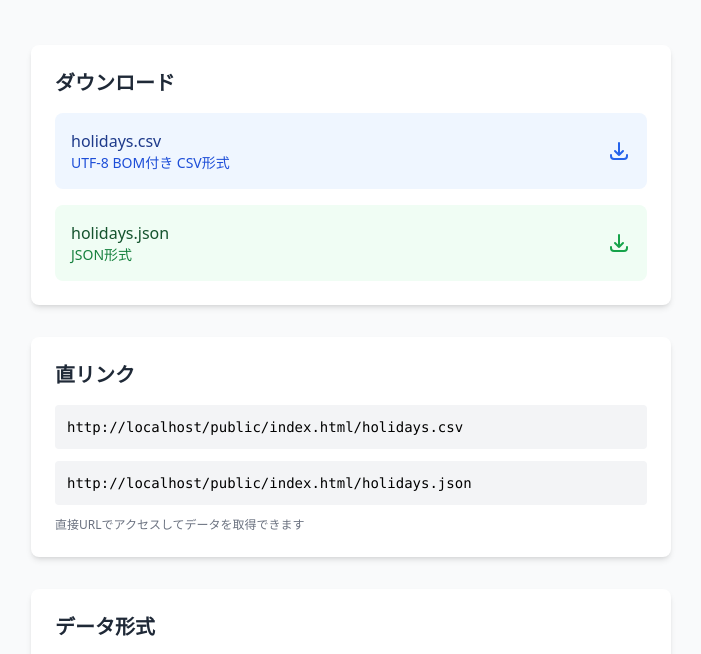
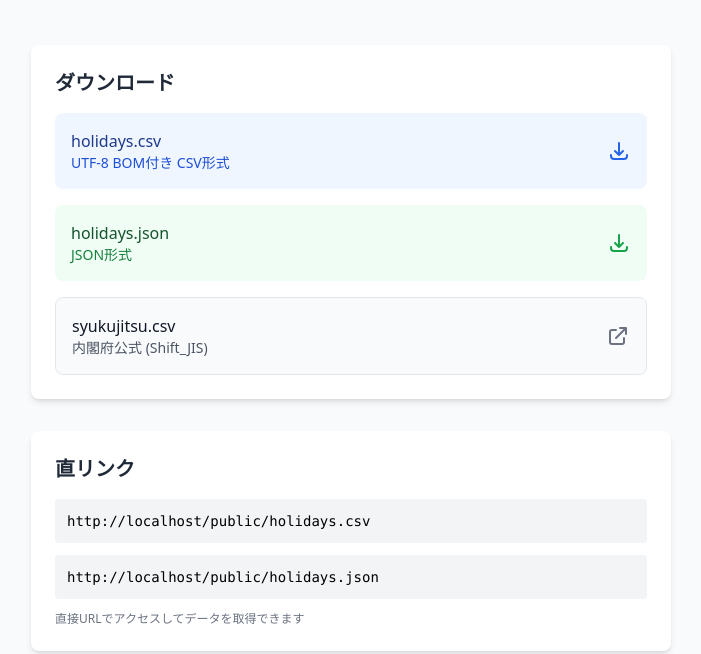
Before and after one commit to cti1650/japan-holidays-data, a website: page public/index.html in a window 1280 px wide. Shown: the part 119-773 px from the top of the page, without its empty margins (289-990 px from the left). Drawn offline with nearby package versions, Linux system fonts and the light colour scheme.

Commit message:
feat: フォーマットチェック追加

```diff
--- a/package.json
+++ b/package.json
@@ -15,6 +15,7 @@
   ],
   "license": "MIT",
   "devDependencies": {
+    "@types/node": "^25.3.3",
     "tsx": "^4.7.0",
     "typescript": "^5.3.0"
   },
--- a/public/index.html
+++ b/public/index.html
@@ -71,6 +71,30 @@
                 />
               </svg>
             </a>
+            <a
+              href="https://www8.cao.go.jp/chosei/shukujitsu/syukujitsu.csv"
+              target="_blank"
+              rel="noopener noreferrer"
+              class="flex items-center justify-between p-4 bg-gray-50 hover:bg-gray-100 rounded-lg transition-colors border border-gray-200"
+            >
+              <div>
+                <span class="font-medium text-gray-900">syukujitsu.csv</span>
+                <p class="text-sm text-gray-600">内閣府公式 (Shift_JIS)</p>
+              </div>
+              <svg
+                class="w-6 h-6 text-gray-500"
+                fill="none"
+                stroke="currentColor"
+                viewBox="0 0 24 24"
+              >
+                <path
+                  stroke-linecap="round"
+                  stroke-linejoin="round"
+                  stroke-width="2"
+                  d="M10 6H6a2 2 0 00-2 2v10a2 2 0 002 2h10a2 2 0 002-2v-4M14 4h6m0 0v6m0-6L10 14"
+                />
+              </svg>
+            </a>
           </div>
         </section>
 
@@ -127,7 +151,8 @@
     </div>
 
     <script>
-      const baseUrl = window.location.origin + window.location.pathname.replace(/\/$/, '');
+      const pathname = window.location.pathname.replace(/\/[^/]*\.[^/]*$/, '').replace(/\/$/, '');
+      const baseUrl = window.location.origin + pathname;
       document.getElementById('csv-url').textContent = baseUrl + '/holidays.csv';
       document.getElementById('json-url').textContent = baseUrl + '/holidays.json';
     </script>
--- a/tsconfig.json
+++ b/tsconfig.json
@@ -7,7 +7,8 @@
     "esModuleInterop": true,
     "skipLibCheck": true,
     "resolveJsonModule": true,
-    "outDir": "dist"
+    "outDir": "dist",
+    "types": ["node"]
   },
   "include": ["scripts/**/*.ts"]
 }
```
Also changed, not shown: scripts/fetch-holidays.ts (+35 -3 lines), .github/workflows/update-holidays.yml, 1 other file.
